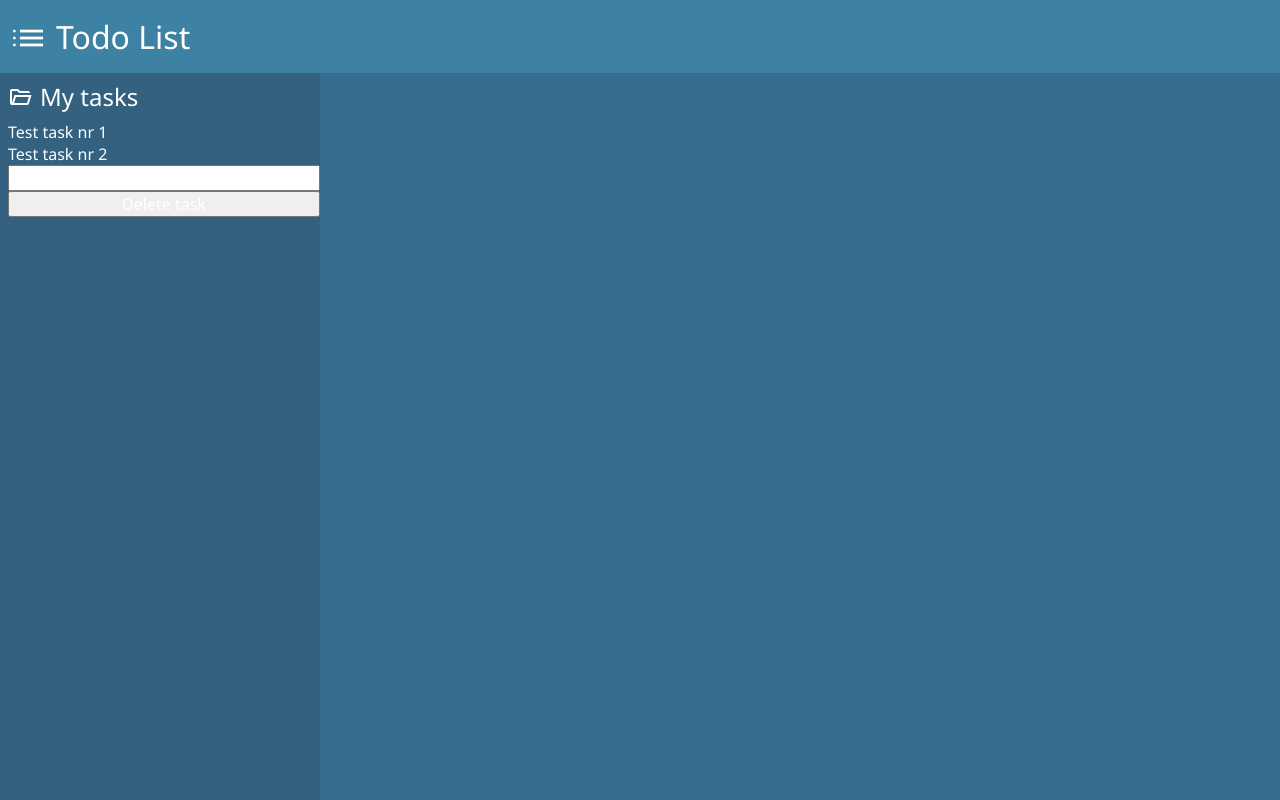
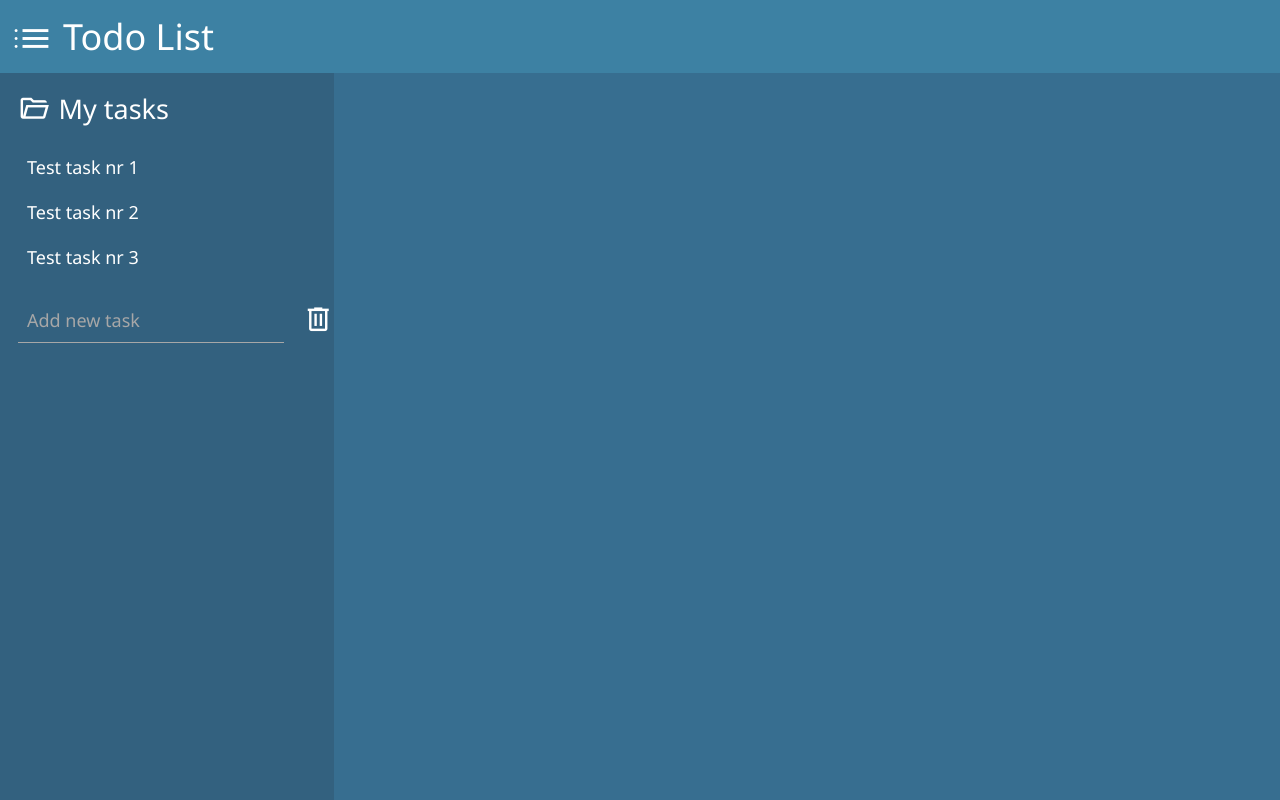
Before and after one commit to halldor03/todo-list, a website built with webpack: page dist/index.html in a window 1280 px wide. Built offline with nearby package versions, Linux system fonts and the light colour scheme.

Commit message:
Started working on sidebar

```diff
--- a/src/index.js
+++ b/src/index.js
@@ -1 +1,20 @@
 import "./styles.css";
+
+const tasks = document.querySelectorAll(".task");
+tasks.forEach((tasks) => {
+  tasks.addEventListener("click", () => {
+    tasks.classList.add("task_active");
+  });
+});
+
+const inputContainer = document.getElementById("tasks");
+const input = document.getElementById("addNewTask");
+input.addEventListener("keyup", (e) => {
+  if (e.keyCode === 13) {
+    console.log("Enter key pressed!!!!!");
+    const newTask = document.createElement("div");
+    newTask.classList.add("task");
+    newTask.innerText = input.value;
+    inputContainer.appendChild(newTask);
+  }
+});
--- a/src/styles.css
+++ b/src/styles.css
@@ -9,9 +9,14 @@
   margin: 0px;
   box-sizing: border-box;
   font-family: "Segoe UI", Tahoma, Geneva, Verdana, sans-serif;
-  font-size: 16px;
+  font-size: 18px;
   text-decoration: none;
   color: white;
+}
+
+.material-symbols-outlined {
+  font-size: 1.75rem;
+  user-select: none;
 }
 
 #content {
@@ -45,7 +50,6 @@ header > .material-symbols-outlined {
 .sidebar {
   grid-area: sidebar;
   background-color: #33617f;
-  padding-left: 0.5rem;
   display: flex;
   flex-direction: column;
 }
@@ -55,6 +59,8 @@ header > .material-symbols-outlined {
   align-items: center;
   justify-content: left;
   height: 3rem;
+  padding-top: 1rem;
+  padding-left: 1rem;
 }
 
 .sidebarTitle {
@@ -62,6 +68,63 @@ header > .material-symbols-outlined {
   padding-left: 0.5rem;
 }
 
+#tasks {
+  padding-top: 1rem;
+  padding-bottom: 1rem;
+}
+
+.task {
+  height: 2.5rem;
+  display: flex;
+  justify-content: left;
+  align-items: center;
+  padding-left: 0.5rem;
+  margin: 0 1rem 0 1rem;
+  border-radius: 0.5rem;
+  cursor: pointer;
+}
+
+.task:hover {
+  background-color: #35566b;
+  transition: 0.4s;
+}
+
+.task_active {
+  background-color: #35566b;
+}
+
+#addNewTask {
+  appearance: none;
+  font-family: inherit;
+  font-size: inherit;
+  color: inherit;
+  height: 2.5rem;
+  width: 14.8rem;
+  outline: none;
+  background-color: #33617f;
+  border: none;
+  border-bottom: 1px solid rgb(167, 167, 167);
+  display: flex;
+  justify-content: left;
+  align-items: center;
+  padding-left: 0.5rem;
+  margin: 0 1rem 0 1rem;
+}
+
+::placeholder {
+  color: rgb(167, 167, 167);
+}
+
+.modifyingTasks {
+  display: flex;
+  justify-content: left;
+  align-items: center;
+}
+
+.modifyingTasks > .material-symbols-outlined {
+  cursor: pointer;
+}
+
 main {
   grid-area: main;
   background-color: #376e90;
```
Also changed, not shown: dist/index.html, dist/main.js.
